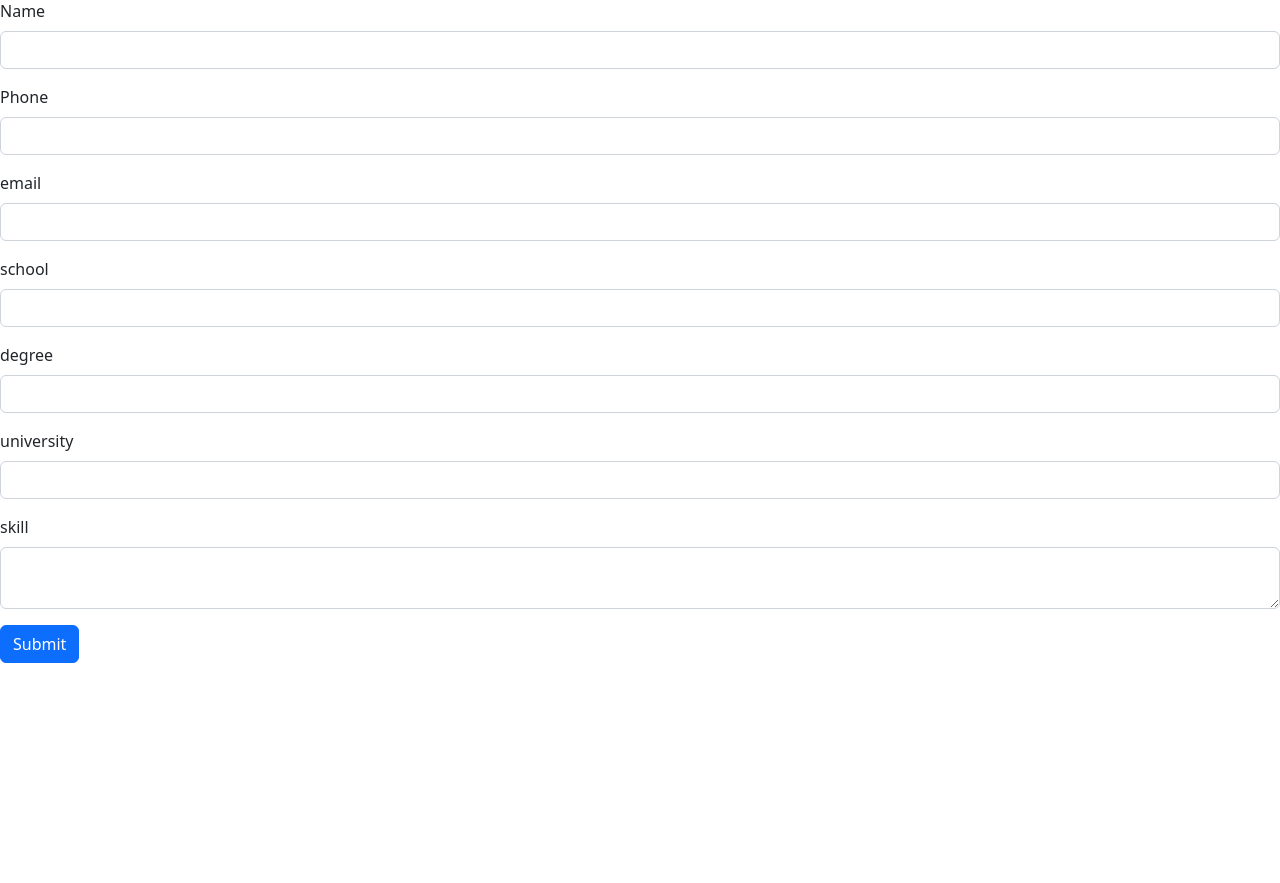
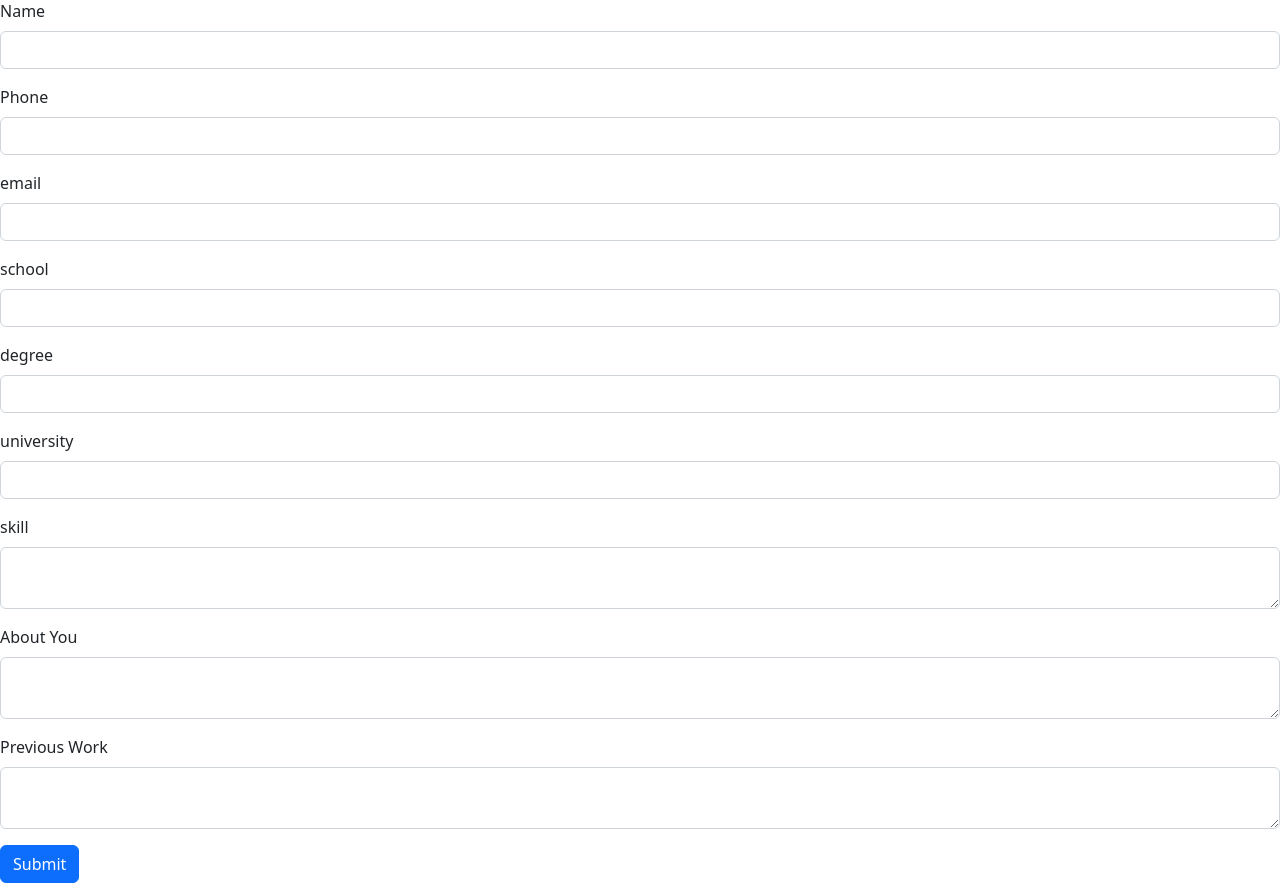
Before and after one commit to JITHENTHIRIYA/CV_GENERATOR, a Django app: page / in a window 1280 px wide. Shown: the part 178-1061 px from the top of the page. Before the commit the page ends 841 px from the top, so only its background shows below. Run offline with Django 4.2, Linux system fonts and the light colour scheme.

Commit message:
Forms bug fixed

```diff
--- a/resume/templates/accept.html
+++ b/resume/templates/accept.html
@@ -54,6 +54,15 @@
              <textarea type="text" class="form-control" id="skill" name="skill" ></textarea>
         </div>
 
+         <div class="mb-3">
+    <label for="" class="form-label">About You</label>
+             <textarea type="text" class="form-control" id="about_you" name="abotu_you" ></textarea>
+        </div>
+
+         <div class="mb-3">
+    <label for="" class="form-label">Previous Work</label>
+             <textarea type="text" class="form-control" id="previous_work" name="previous_work" ></textarea>
+        </div>
   <button type="submit" class="btn btn-primary">Submit</button>
 </form>
 </body>
```
